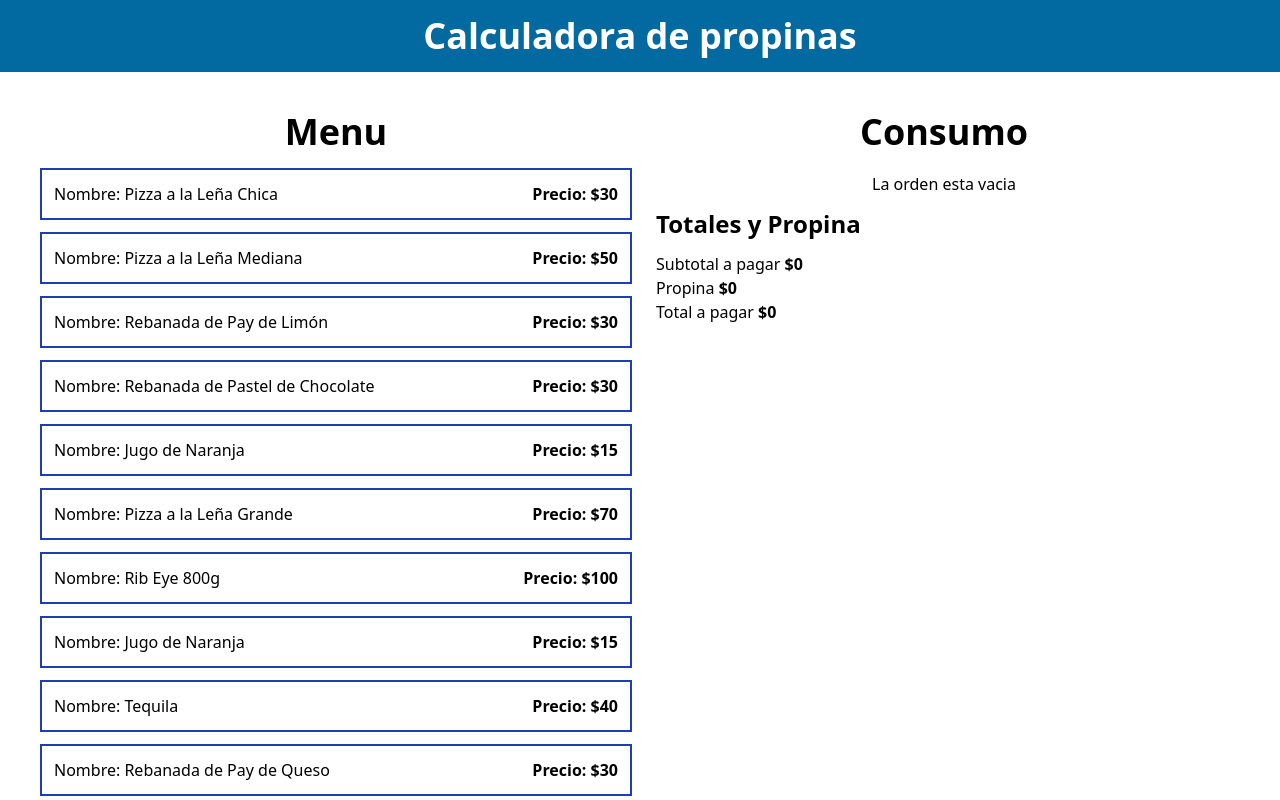
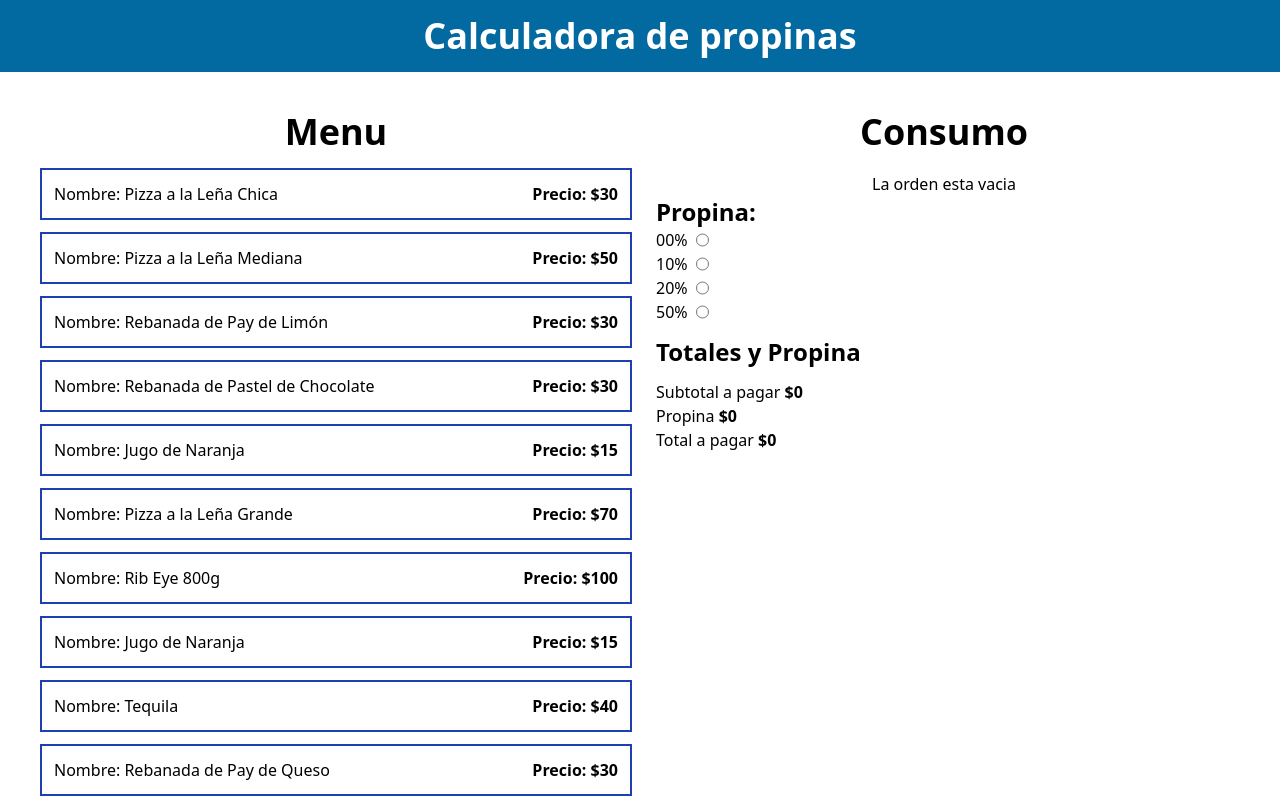
Before and after one commit to Nemartinez20/propinas-react, a React (Vite) app: page / in a window 1280 px wide. Shown: the top 800 px of the page. Built offline with nearby package versions, Linux system fonts and the light colour scheme.

Commit message:
Se crea el componente de propinas

```diff
--- a/src/App.tsx
+++ b/src/App.tsx
@@ -1,6 +1,7 @@
 import ContenidoOrder from "./components/ContenidoOrder";
 import OrderTotals from "./components/OrderTotals";
 import Productos from "./components/Productos";
+import TipPercentageForm from "./components/TipPercentageForm";
 import { menuItems } from "./data/products";
 import useOrder from "./hooks/useOrder";
 
@@ -31,6 +32,7 @@ function App() {
           {" "}
           <h2 className="text-center font-bold text-4xl mb-4">Consumo</h2>
           <ContenidoOrder order={order} deleteItem={deleteItem} />
+          <TipPercentageForm />
           <OrderTotals order={order} />
         </div>
       </main>
--- a/src/components/OrderTotals.tsx
+++ b/src/components/OrderTotals.tsx
@@ -15,6 +15,12 @@ export default function OrderTotals({ order }: OrderTotals_Props) {
       ),
     [order]
   );
+  const texto = "hola mundo como estan la vida es igual";
+
+  const primero = texto.split(" ").slice(0, 2).join(" ");
+  console.log(primero);
+  primero.slice(0, 2);
+  console.log(primero);
 
   //
   //
--- /dev/null
+++ b/src/components/TipPercentageForm.tsx
@@ -0,0 +1,42 @@
+const tipOptions = [
+  {
+    id: "tip-0",
+    value: 0,
+    label: "00%",
+  },
+  {
+    id: "tip-10",
+    value: 0.1,
+    label: "10%",
+  },
+  {
+    id: "tip-20",
+    value: 0.2,
+    label: "20%",
+  },
+  {
+    id: "tip-50",
+    value: 0.5,
+    label: "50%",
+  },
+];
+
+export default function TipPercentageForm() {
+  return (
+    <>
+      <div>
+        <h3 className="text-2xl font-black">Propina:</h3>
+        <form action="">
+          <div>
+            {tipOptions.map((tip) => (
+              <div key={tip.id} className="flex gap-2">
+                <label htmlFor={tip.id}>{tip.label}</label>
+                <input id={tip.id} type="radio" name="tip" value={tip.value} />
+              </div>
+            ))}
+          </div>
+        </form>
+      </div>
+    </>
+  );
+}
```
